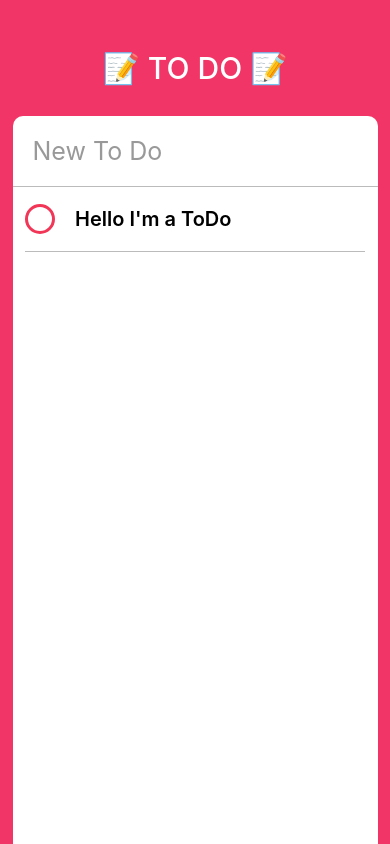
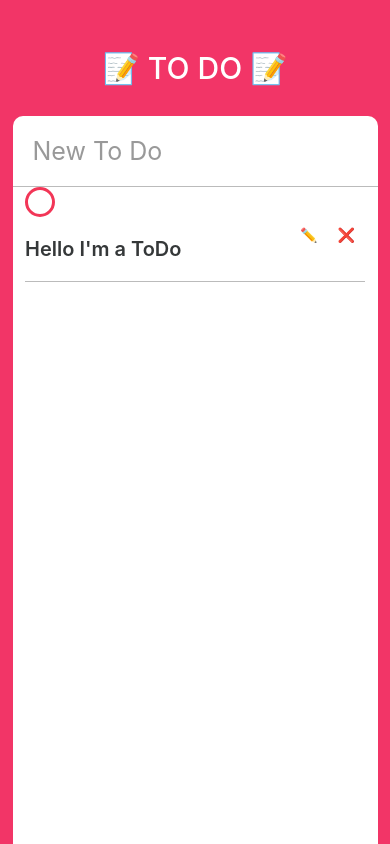
Before and after one commit to lhk3337/Todo, a React Native app: screen / in a window 390 px wide. Built offline with nearby package versions, Linux system fonts and the light colour scheme.

Commit message:
Styling the To Do Component

```diff
--- a/ToDo.js
+++ b/ToDo.js
@@ -15,9 +15,10 @@
     isCompleted: false,
   };
   render() {
-    const {isCompleted} = this.state;
+    const {isCompleted, isEditing} = this.state;
     return (
       <View style={styles.container}>
+        <View stlye={styles.column}>
           <TouchableOpacity onPress={this._toggleComplete}>
             <View
               style={[
@@ -26,7 +27,37 @@
               ]}
             />
           </TouchableOpacity>
-        <Text style={styles.text}>Hello I'm a ToDo</Text>
+          <Text
+            style={[
+              styles.text,
+              isCompleted ? styles.completedText : styles.uncompletedText,
+            ]}>
+            Hello I'm a ToDo
+          </Text>
+        </View>
+
+        {isEditing ? (
+          <View style={styles.actions}>
+            <TouchableOpacity>
+              <View style={styles.actionContainer}>
+                <Text style={styles.actionText}>✅</Text>
+              </View>
+            </TouchableOpacity>
+          </View>
+        ) : (
+          <View style={styles.actions}>
+            <TouchableOpacity>
+              <View style={styles.actionContainer}>
+                <Text style={styles.actionText}>✏️</Text>
+              </View>
+            </TouchableOpacity>
+            <TouchableOpacity>
+              <View style={styles.actionContainer}>
+                <Text style={styles.actionText}>❌</Text>
+              </View>
+            </TouchableOpacity>
+          </View>
+        )}
       </View>
     );
   }
@@ -46,17 +77,12 @@
     borderBottomWidth: StyleSheet.hairlineWidth,
     flexDirection: 'row',
     alignItems: 'center',
-  },
-  text: {
-    fontWeight: '600',
-    fontSize: 20,
-    marginVertical: 20,
+    justifyContent: 'space-between',
   },
   circle: {
     width: 30,
     height: 30,
     borderRadius: 15,
-    borderColor: 'red',
     borderWidth: 3,
     marginRight: 20,
   },
@@ -66,4 +92,29 @@
   uncompletedCircle: {
     borderColor: '#F23657',
   },
+  text: {
+    fontWeight: '600',
+    fontSize: 20,
+    marginVertical: 20,
+  },
+  completedText: {
+    color: '#bbb',
+    textDecorationLine: 'line-through',
+  },
+  uncompletedText: {
+    color: '#353839',
+  },
+  column: {
+    flexDirection: 'row',
+    alignItems: 'center',
+    width: width / 2,
+    justifyContent: 'space-between',
+  },
+  actions: {
+    flexDirection: 'row',
+  },
+  actionContainer: {
+    marginVertical: 10,
+    marginHorizontal: 10,
+  },
 });
```
Also changed, not shown: 5 other files (tests, documents, lock files or other folders). Lines whose indentation alone changed are shown as unchanged.
